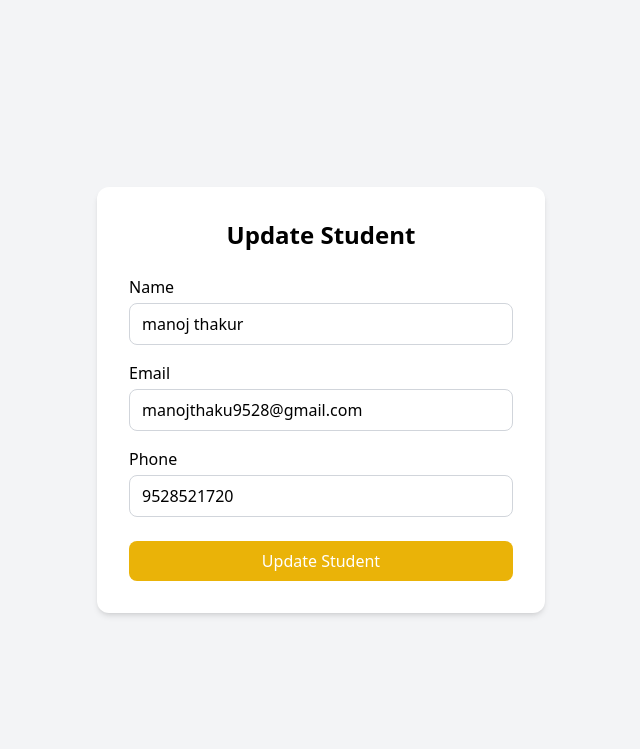
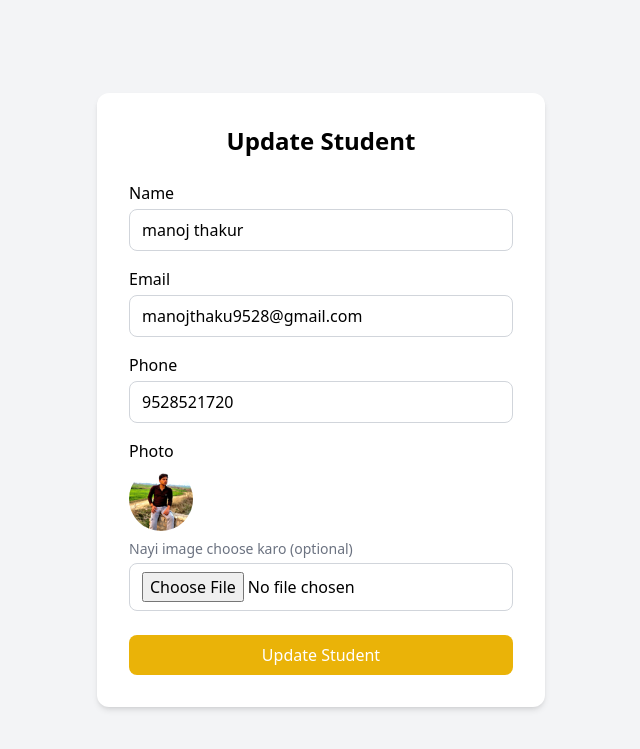
Before and after one commit to manojthakur9528-cell/student-management-system, a Django app: page /update_student/1 in a window 1280 px wide. Shown: the top 749 px of the page, without its empty margins (319-959 px from the left). Run offline with Django 5.2, Linux system fonts and the light colour scheme; data comes from the database, SQL or seed files in the repository; both versions use the stored data as it was after the commit; some libraries are stand-ins or nearby versions.

Commit message:
image add in profile

```diff
--- a/sms/settings.py
+++ b/sms/settings.py
@@ -117,3 +117,6 @@ USE_TZ = True
 # https://docs.djangoproject.com/en/6.0/howto/static-files/
 
 STATIC_URL = 'static/'
+
+MEDIA_URL = "/media/"
+MEDIA_ROOT = 'media'
--- a/sms/urls.py
+++ b/sms/urls.py
@@ -17,7 +17,11 @@ Including another URLconf
 from django.contrib import admin
 from django.urls import path,include
 
+from django.conf.urls.static import static
+from django.conf import settings
+
 urlpatterns = [
     path('admin/', admin.site.urls),
     path('',include('student.urls')),
 ]
+urlpatterns += static(settings.MEDIA_URL, document_root= settings.MEDIA_ROOT)
--- a/student/models.py
+++ b/student/models.py
@@ -5,3 +5,5 @@ class Student(models.Model):
     name = models.CharField(max_length=100)
     email=models.EmailField()
     phone=models.CharField(max_length=13)
+
+    image = models.ImageField(upload_to='dare_image/',blank=True, null=True)
--- a/student/views.py
+++ b/student/views.py
@@ -11,13 +11,15 @@ def add_students(request):
         student_name = request.POST.get('input_name')
         student_email = request.POST.get('input_email')
         student_phone = request.POST.get('input_phone')
+        student_image = request.FILES.get('input_photo')
 
-        Student.objects.create(      # ✅ pehle create karo
+        Student.objects.create(
             name=student_name,
             email=student_email,
             phone=student_phone,
+            image=student_image,
         )
-        return redirect("students")  # ✅ phir redirect karo
+        return redirect("students")
     return render(request, 'student/add_students.html')
 
 def delete_student(request, id):
@@ -28,10 +30,13 @@ def delete_student(request, id):
 def update_student(request, id):
     student = Student.objects.get(id=id)
     if request.method == "POST":
-        student.name = request.POST.get('input_name')    # ✅ input_name
-        student.email = request.POST.get('input_email')  # ✅ input_email
-        student.phone = request.POST.get('input_phone')  # ✅ phone (not phone_number)
-        student.save()             # ✅ uncomment kiya
-        return redirect('students') # ✅ uncomment kiya
+        student.name = request.POST.get('input_name')
+        student.email = request.POST.get('input_email')
+        student.phone = request.POST.get('input_phone')
+        student_image = request.FILES.get('input_photo')
+        if student_image:                  # ✅ FIX — image save ho rahi hai ab
+            student.image = student_image
+        student.save()
+        return redirect('students')
     parameters = {"student": student}
     return render(request, "student/update_student.html", parameters)
--- a/templates/student/update_student.html
+++ b/templates/student/update_student.html
@@ -12,7 +12,7 @@
 
 <h2 class="text-2xl font-bold mb-6 text-center">Update Student</h2>
 
-<form method="POST">
+<form method="POST" enctype="multipart/form-data">
 {% csrf_token %}
 
 <div class="mb-4">
@@ -27,13 +27,23 @@
   class="w-full border border-gray-300 rounded-lg px-3 py-2 focus:outline-none focus:ring-2 focus:ring-blue-400">
 </div>
 
-<div class="mb-6">
+<div class="mb-4">
   <label class="block mb-1 font-medium">Phone</label>
   <input type="text" name="input_phone" value="{{ student.phone }}" required
   class="w-full border border-gray-300 rounded-lg px-3 py-2 focus:outline-none focus:ring-2 focus:ring-blue-400">
 </div>
 
-<!-- ✅ Yahi fix hai — proper submit button -->
+<!-- ✅ FIX — Image field add kiya with current image preview -->
+<div class="mb-6">
+  <label class="block mb-1 font-medium">Photo</label>
+  {% if student.image %}
+    <img src="{{ student.image.url }}" class="w-16 h-16 rounded-full object-cover mb-2">
+    <p class="text-sm text-gray-500 mb-1">Nayi image choose karo (optional)</p>
+  {% endif %}
+  <input type="file" name="input_photo" accept="image/*"
+  class="w-full border border-gray-300 rounded-lg px-3 py-2 focus:outline-none focus:ring-2 focus:ring-yellow-400">
+</div>
+
 <button type="submit"
   class="w-full bg-yellow-500 text-white py-2 rounded-lg hover:bg-yellow-600">
   Update Student
```
Also changed, not shown: templates/student/add_students.html (+9 -2 lines), templates/student/students.html (+15 -5 lines), db.sqlite3, media/dare_image/ChatGPT_Image_Feb_24_2026_11_42_03_PM.png (added), media/dare_image/ChatGPT_Image_Feb_24_2026_11_48_48_PM.png (added), media/dare_image/WhatsApp_Image_2026-03-14_at_12.43.38_AM.jpeg (added), media/dare_image/WhatsApp_Image_2026-03-14_at_12.43.46_AM.jpeg (added), media/dare_image/WhatsApp_Image_2026-03-14_at_12.43.47_AM.jpeg (added), media/dare_image/WhatsApp_Image_2026-03-14_at_12.43.52_AM.jpeg (added), media/dare_image/WhatsApp_Image_2026-03-14_at_12.43.54_AM.jpeg (added), media/dare_image/WhatsApp_Image_2026-03-14_at_12_JCEi7TP.43.47_AM.jpeg (added), student/migrations/0002_student_dare_image.py (added), student/migrations/0003_rename_dare_image_student_image.py (added).
